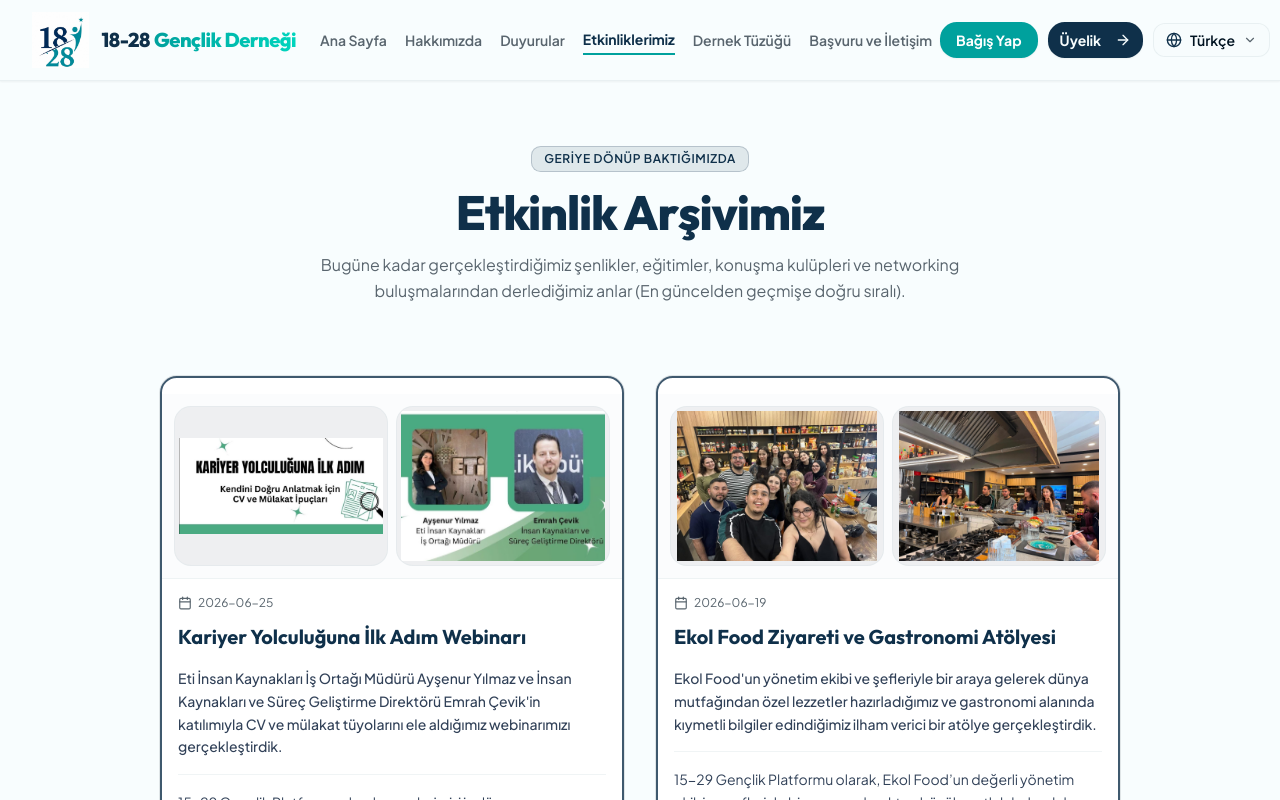
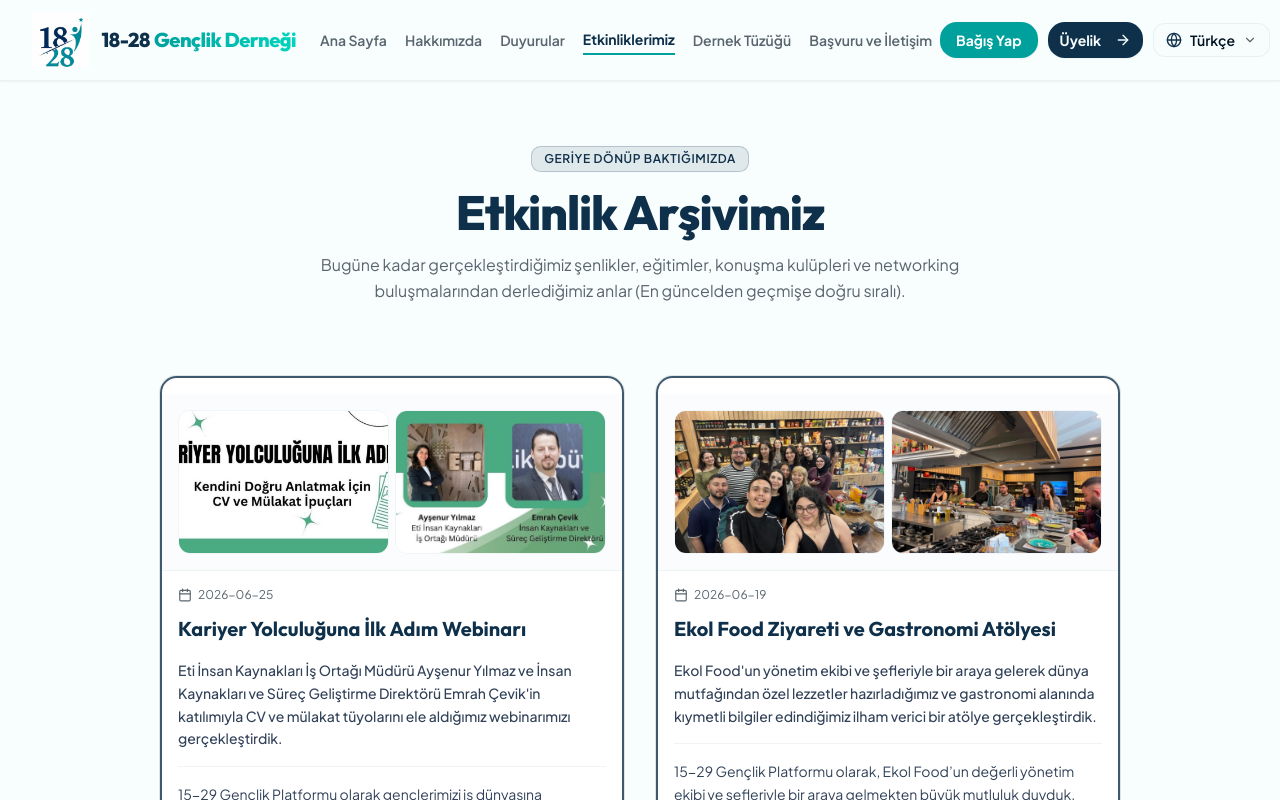
Before and after one commit to buketpolatoglu1-create/dernekweb, a Next.js app: page /etkinlikler in a window 1280 px wide. Shown: the top 800 px of the page. Built offline with nearby package versions, Linux system fonts and the light colour scheme.

Commit message:
Revert "Updated event poster images to zoom out and fit completely using object-contain without cropping"
This reverts commit 2eb59c023f9415158fa65798ca692a07fc88caa9.

```diff
--- a/components/events/EventsCarousel.tsx
+++ b/components/events/EventsCarousel.tsx
@@ -147,12 +147,12 @@
                   <Link href={`/etkinlikler#${event.slug}`} className="relative group cursor-pointer block h-full">
                     <div className="absolute -inset-1 rounded-2xl bg-gradient-to-br from-primary/55 via-secondary/45 to-primary/55 opacity-0 group-hover:opacity-100 blur-md group-hover:blur-xl transition-opacity duration-300 pointer-events-none" />
                     <div className="relative overflow-hidden rounded-2xl border-2 border-primary/80 bg-background/95 backdrop-blur-xs p-6 space-y-4 transition-colors duration-300 group-hover:border-primary shadow-xs flex flex-col justify-between h-full min-h-[350px]">
-                      <div className="h-44 sm:h-48 w-full rounded-xl bg-slate-950/5 dark:bg-slate-900/40 flex items-center justify-center overflow-hidden relative border border-border/30 p-1">
+                      <div className="h-36 w-full rounded-lg bg-linear-to-br from-primary/10 to-secondary/10 flex items-center justify-center overflow-hidden relative border border-border/30">
                         {event.images && event.images.length > 0 ? (
                           <img
                             src={event.images[0]}
                             alt={title}
-                            className="h-full w-full object-contain transition-transform duration-300 group-hover:scale-105"
+                            className="h-full w-full object-cover"
                           />
                         ) : (
                           <Calendar className="h-10 w-10 text-primary/40" />
--- a/components/events/EventsPageClient.tsx
+++ b/components/events/EventsPageClient.tsx
@@ -48,27 +48,31 @@
             return (
               <Card id={event.slug} key={event.slug} className="flex flex-col overflow-hidden border-2 border-primary/80 hover:border-primary hover:shadow-md transition-all duration-300 scroll-mt-24">
                 {/* Event Image Grid preview */}
-                <div className={`p-3 bg-muted/20 border-b border-border/40 ${event.images && event.images.length === 1 ? "flex justify-center" : "grid grid-cols-2 gap-2"}`}>
+                <div className="grid grid-cols-2 gap-1.5 p-4 bg-muted/20 border-b border-border/40">
                   {event.images && event.images.length > 0 ? (
-                    <div className={`rounded-xl overflow-hidden border border-border/40 bg-slate-950/5 dark:bg-slate-900/40 p-1 flex items-center justify-center relative ${event.images.length === 1 ? "h-48 sm:h-56 w-full" : "h-36 sm:h-40"}`}>
+                    <div className="h-36 rounded-lg overflow-hidden border border-border/30 relative">
                       <img
                         src={event.images[0]}
                         alt={`${title} - Image 1`}
-                        className="h-full w-full object-contain hover:scale-105 transition-transform duration-300"
+                        className="h-full w-full object-cover hover:scale-105 transition-transform duration-300"
                       />
                     </div>
                   ) : (
-                    <div className="h-36 rounded-xl bg-linear-to-tr from-primary/10 to-accent/10 flex items-center justify-center border border-border/30 group">
+                    <div className="h-36 rounded-lg bg-linear-to-tr from-primary/10 to-accent/10 flex items-center justify-center border border-border/30 group">
                       <ImageIcon className="h-6 w-6 text-primary/40 group-hover:scale-110 transition-transform" />
                     </div>
                   )}
-                  {event.images && event.images.length > 1 && (
-                    <div className="h-36 sm:h-40 rounded-xl overflow-hidden border border-border/40 bg-slate-950/5 dark:bg-slate-900/40 p-1 flex items-center justify-center relative">
+                  {event.images && event.images.length > 1 ? (
+                    <div className="h-36 rounded-lg overflow-hidden border border-border/30 relative">
                       <img
                         src={event.images[1]}
                         alt={`${title} - Image 2`}
-                        className="h-full w-full object-contain hover:scale-105 transition-transform duration-300"
+                        className="h-full w-full object-cover hover:scale-105 transition-transform duration-300"
                       />
+                    </div>
+                  ) : (
+                    <div className="h-36 rounded-lg bg-linear-to-bl from-secondary/10 to-accent/10 flex items-center justify-center border border-border/30 group">
+                      <ImageIcon className="h-6 w-6 text-secondary/40 group-hover:scale-110 transition-transform" />
                     </div>
                   )}
                 </div>
```
